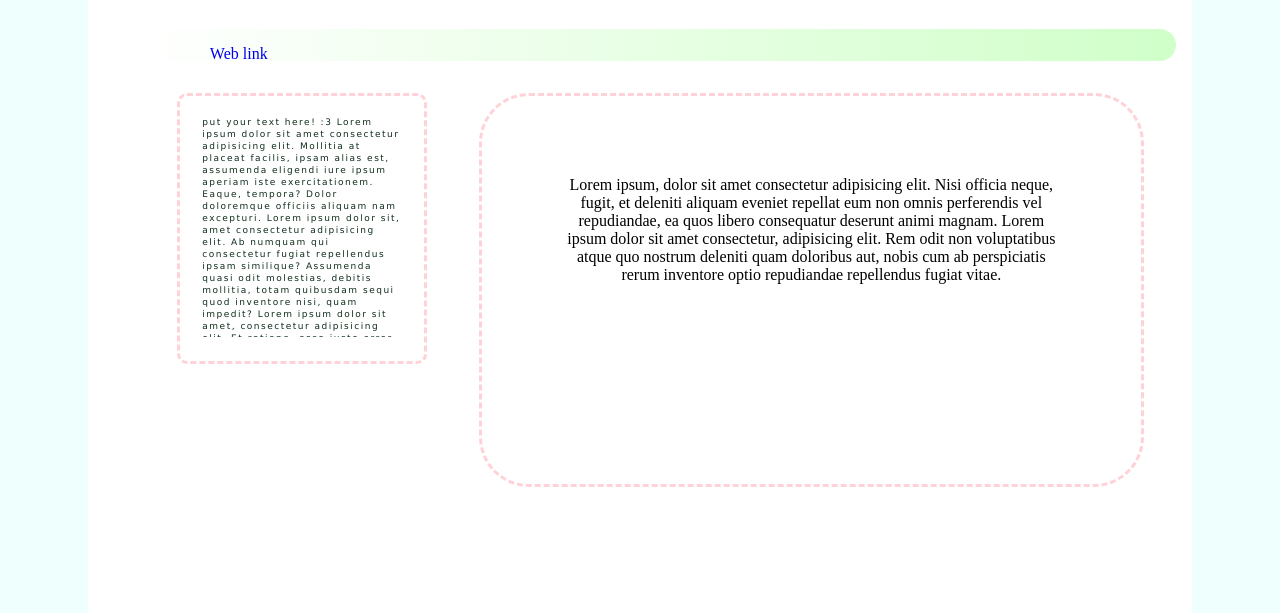
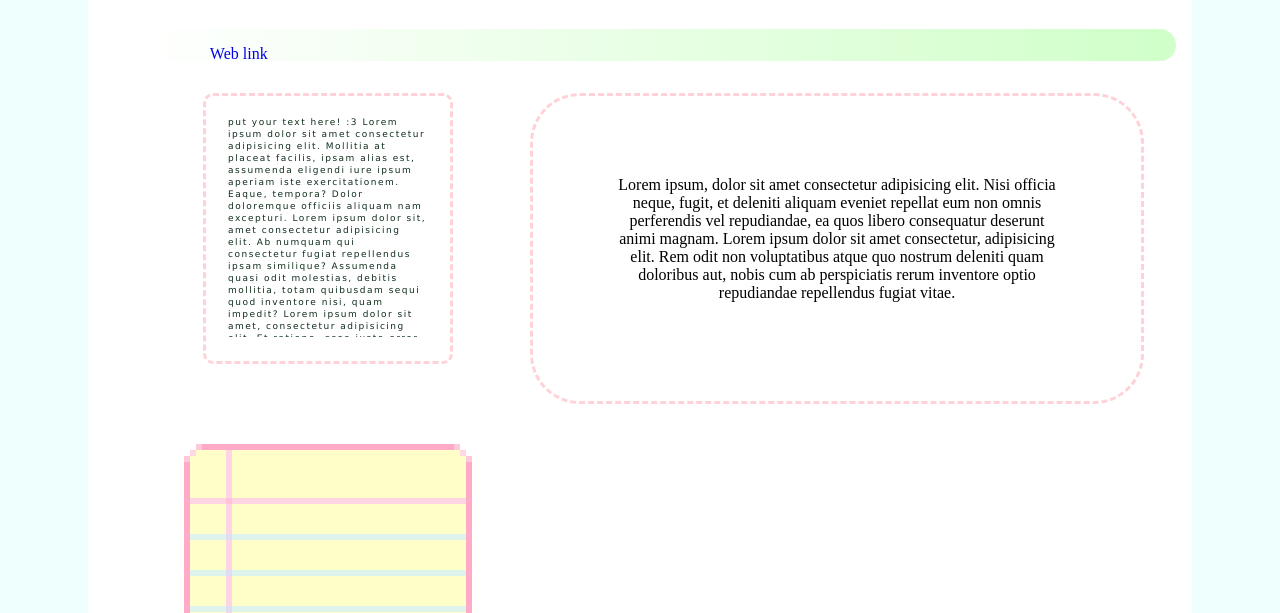
Before and after one commit to Gabriella0404/Selvstud-uge-3-4, a plain HTML site: page index.html in a window 1280 px wide. Shown: the part 339-952 px from the top of the page. Drawn offline with Linux system fonts and the light colour scheme.

Commit message:
sticky note test

```diff
--- a/style.css
+++ b/style.css
@@ -143,3 +143,9 @@
   border-radius: 50px;
   text-align: center;
 }
+/* To do section */
+.to-do {
+  background-image: url(images_original/stickynote-main.png);
+  height: 384px;
+  width: 384px;
+}
```
Also changed, not shown: images_original/stickynote-main.png (added).
